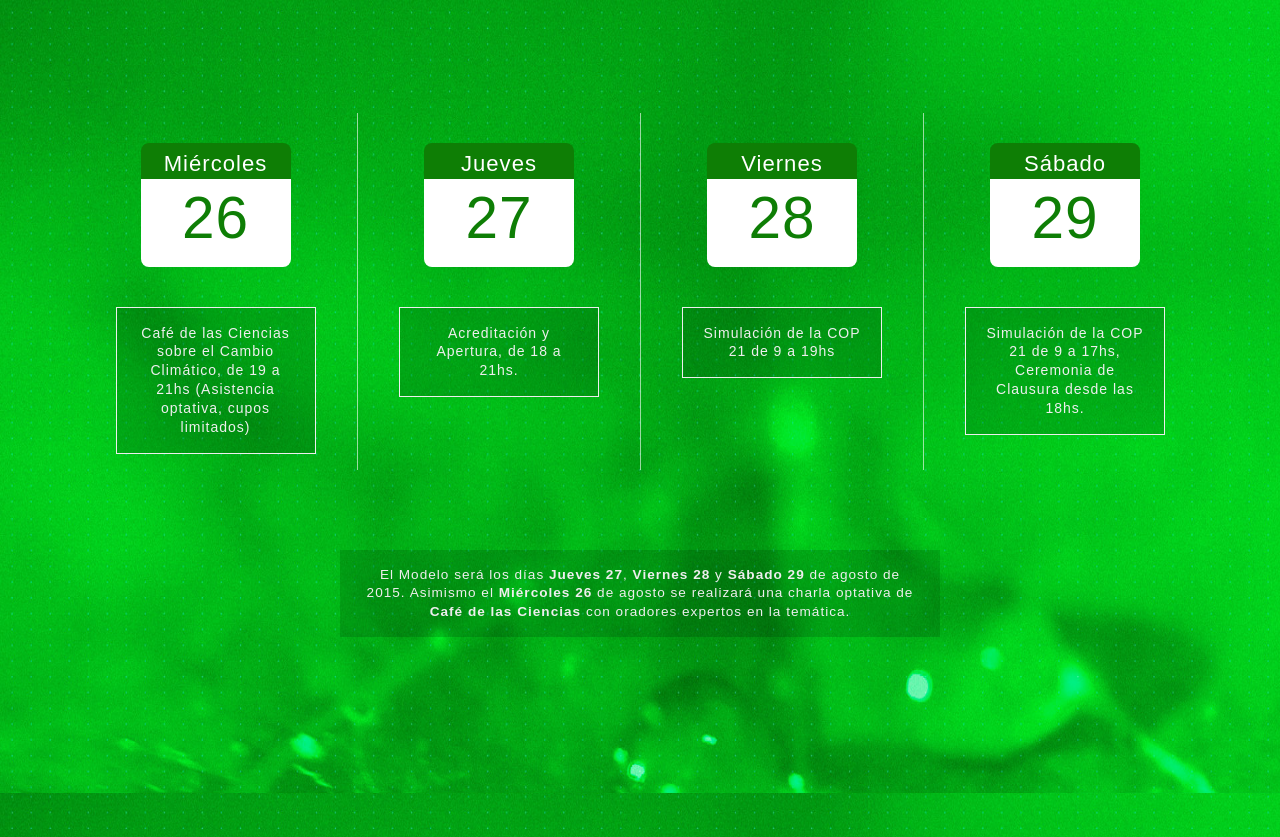
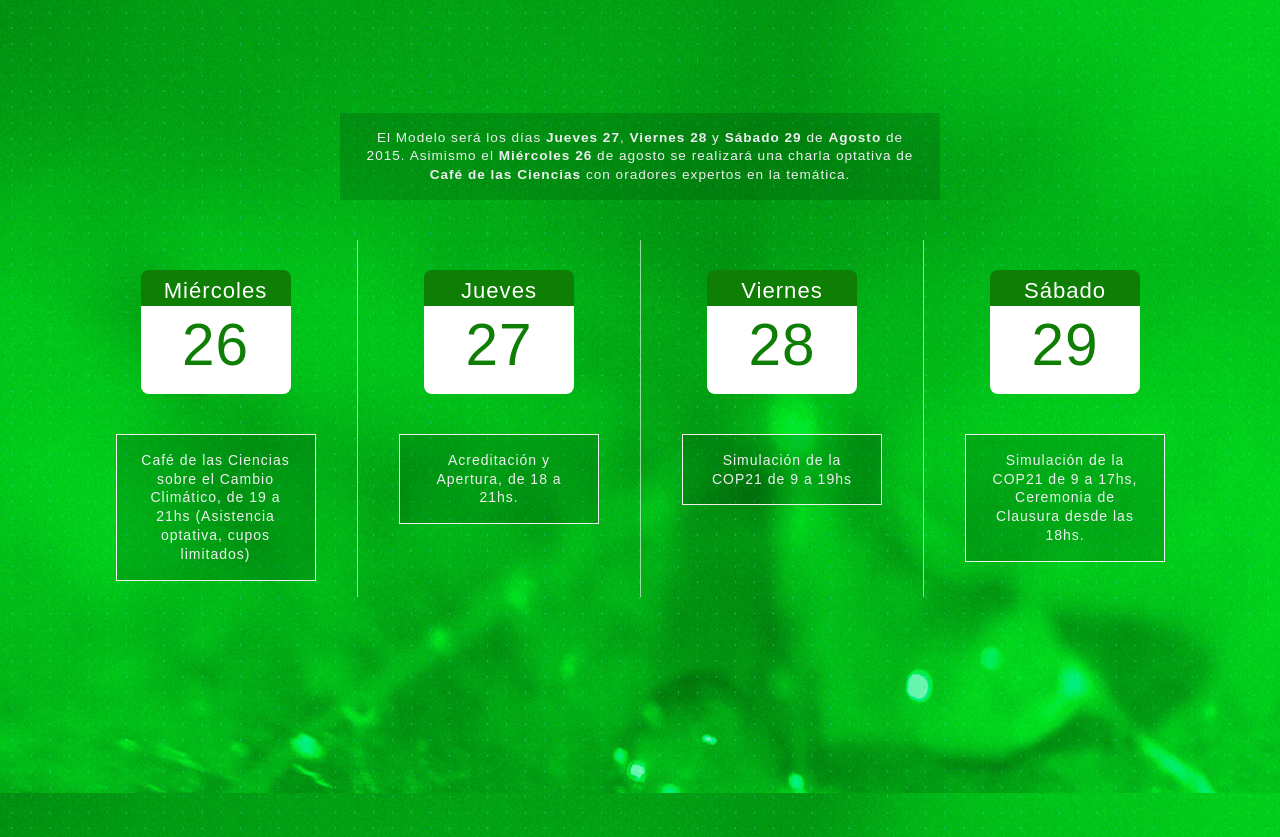
Before and after one commit to mjlescano/ccj, a website: page app/index.html in a window 1280 px wide. Shown: the part 1607-2444 px from the top of the page. Drawn offline with Linux system fonts and the light colour scheme.

Commit message:
cambioos

```diff
--- a/app/index.html
+++ b/app/index.html
@@ -50,7 +50,7 @@
     <img class="logo" src="img/home-logo.png" alt="La Cumbre Climática de los Jóvenes">
 
     <div class="text-block">
-      <p>Te invitamos a participar de <strong>La Cumbre Climática de los Jóvenes: De París a Buenos Aires</strong>, el primer Modelo de Naciones Unidas de la COP 21, que se llevara a cabo los días 27, 28 y 29 de Agosto de 2015 en la Ciudad de Buenos Aires, Argentina.</p>
+      <p>Te invitamos a participar de <strong>La Cumbre Climática de los Jóvenes: De París a Buenos Aires</strong>, el primer Modelo de Naciones Unidas de la COP21, que se llevara a cabo los días 27, 28 y 29 de Agosto de 2015 en la Ciudad de Buenos Aires, Argentina.</p>
       <p>La Conferencia de las Naciones Unidas sobre el Cambio Climático, COP21, se llevará a cabo en París, Francia, en 2015 siendo la 21a sesión anual de la Conferencia de las Partes. El objetivo de la conferencia es lograr un acuerdo legalmente vinculante y universal sobre el clima por parte de todas las naciones del mundo.</p>
       <p>Es una oportunidad única para que los jóvenes podamos debatir y repensar críticamente uno de las problemáticas centrales de nuestra actualidad y nuestro futuro. Queremos que 120 jóvenes universitarios nos comprometamos con nuestro Medio Ambiente y logremos concluir con un nuevo acuerdo mundial que reduzca las emisiones de gases de efecto invernadero.</p>
       <p>Este proyecto de cooperación Franco-argentino comenzó en Junio con la realización de una simulación en París y ahora llega el turno a Buenos Aires de ser sede de una nueva simulación.</p>
@@ -92,6 +92,10 @@
 
   <!-- Agenda -->
   <article class="page" id="agenda">
+    <div class="text-block">
+      <p>El Modelo será los días <strong>Jueves 27</strong>, <strong>Viernes 28</strong> y <strong>Sábado 29</strong> de <strong>Agosto</strong> de 2015. Asimismo el <strong>Miércoles 26</strong> de agosto se realizará una charla optativa de <strong>Café de las Ciencias</strong> con oradores expertos en la temática.</p>
+    </div>
+
     <div class="calendar">
       <div class="item">
         <div class="day">
@@ -114,7 +118,7 @@
           <h1>Viernes</h1>
           <p>28</p>
         </div>
-        <p class="desc">Simulación de la COP 21 de 9 a 19hs</p>
+        <p class="desc">Simulación de la COP21 de 9 a 19hs</p>
       </div>
 
       <div class="item">
@@ -122,13 +126,10 @@
           <h1>Sábado</h1>
           <p>29</p>
         </div>
-        <p class="desc">Simulación de la COP 21 de 9 a 17hs, Ceremonia de Clausura desde las 18hs.</p>
+        <p class="desc">Simulación de la COP21 de 9 a 17hs, Ceremonia de Clausura desde las 18hs.</p>
       </div>
 
       <div class="clear"></div>
-    </div>
-    <div class="text-block">
-      <p>El Modelo será los días <strong>Jueves 27</strong>, <strong>Viernes 28</strong> y <strong>Sábado 29</strong> de agosto de 2015. Asimismo el <strong>Miércoles 26</strong> de agosto se realizará una charla optativa de <strong>Café de las Ciencias</strong> con oradores expertos en la temática.</p>
     </div>
   </article>
 
```
Also changed, not shown: 1 other file.
